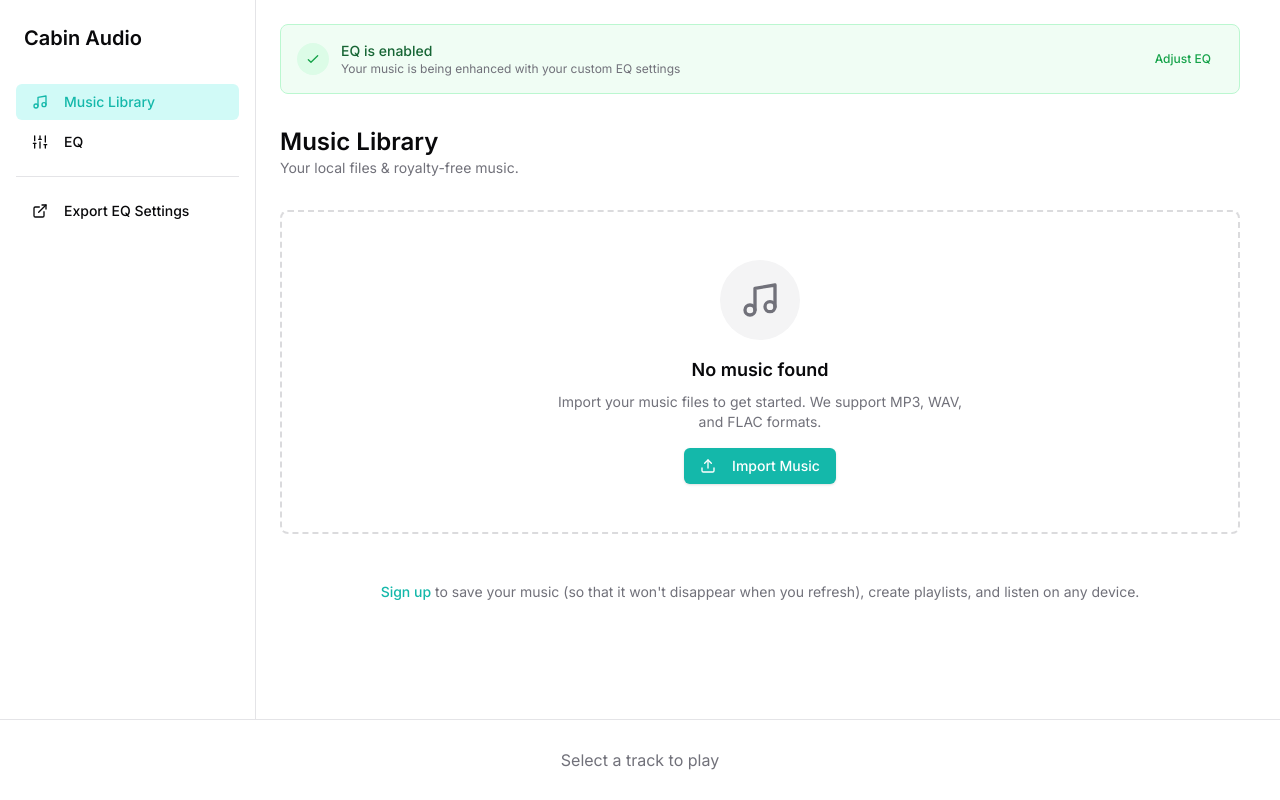
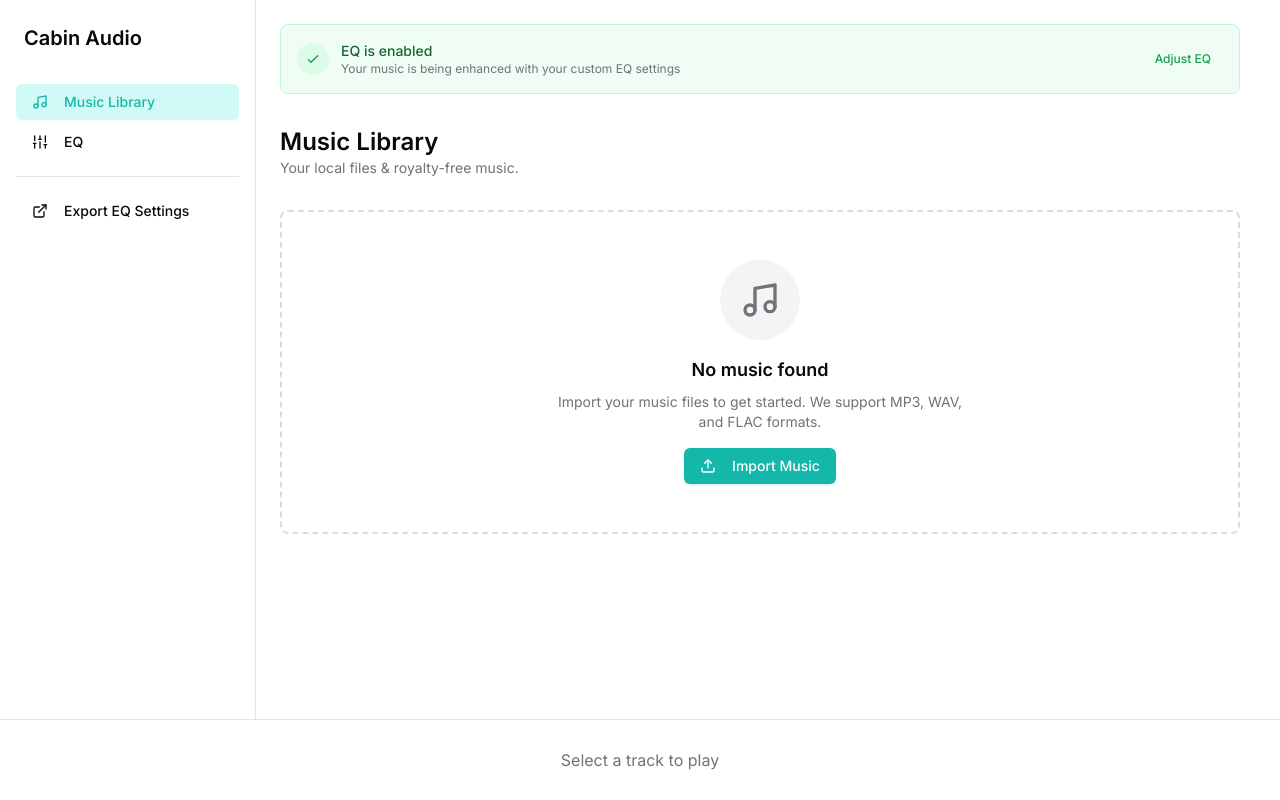
Before and after one commit to JulianMcOmie/cabin-audio-webapp, a Next.js app: page / in a window 1280 px wide. Built offline with nearby package versions, Linux system fonts and the light colour scheme.

Commit message:
Remove references to signing in...

```diff
--- a/components/eq-view.tsx
+++ b/components/eq-view.tsx
@@ -303,14 +303,14 @@ export function EQView({ isPlaying, setIsPlaying, eqEnabled, setEqEnabled, onSig
                   </li>
                   <li>
                     Save your settings by{" "}
-                    <Button
+                    {/* <Button
                       variant="link"
                       className="text-electric-blue hover:text-electric-blue/80 font-medium p-0 h-auto"
                       onClick={() => setShowSignupModal(true)}
                     >
                       signing up
                     </Button>{" "}
-                    or{" "}
+                    or{" "} */}
                     <Button
                       variant="link"
                       className="text-electric-blue hover:text-electric-blue/80 font-medium p-0 h-auto"
--- a/components/music-library/EmptyLibrary.tsx
+++ b/components/music-library/EmptyLibrary.tsx
@@ -85,7 +85,7 @@ export function EmptyLibrary({
         </div>
       </div>
 
-      <div className="text-center py-4">
+      {/* <div className="text-center py-4">
         <p className="text-sm text-muted-foreground">
           <Button
             variant="link"
@@ -96,7 +96,7 @@ export function EmptyLibrary({
           </Button>{" "}
           to save your music (so that it won't disappear when you refresh), create playlists, and listen on any device.
         </p>
-      </div>
+      </div> */}
 
       {/* Import overlay */}
       <FileImportOverlay
--- a/components/music-library/MusicLibrary.tsx
+++ b/components/music-library/MusicLibrary.tsx
@@ -390,7 +390,7 @@ export function MusicLibrary({ eqEnabled: eqEnabledProp, setActiveTab, onSignupC
 
       <ImportArea onImportClick={handleImportButtonClick} />
 
-      <div className="text-center py-4">
+      {/* <div className="text-center py-4">
         <p className="text-sm text-muted-foreground">
           <Button
             variant="link"
@@ -401,7 +401,7 @@ export function MusicLibrary({ eqEnabled: eqEnabledProp, setActiveTab, onSignupC
           </Button>{" "}
           to save your music (so that it won't disappear when you refresh), create playlists, and listen on any device.
         </p>
-      </div>
+      </div> */}
 
       <FileImportOverlay
         isVisible={isImporting}
```
